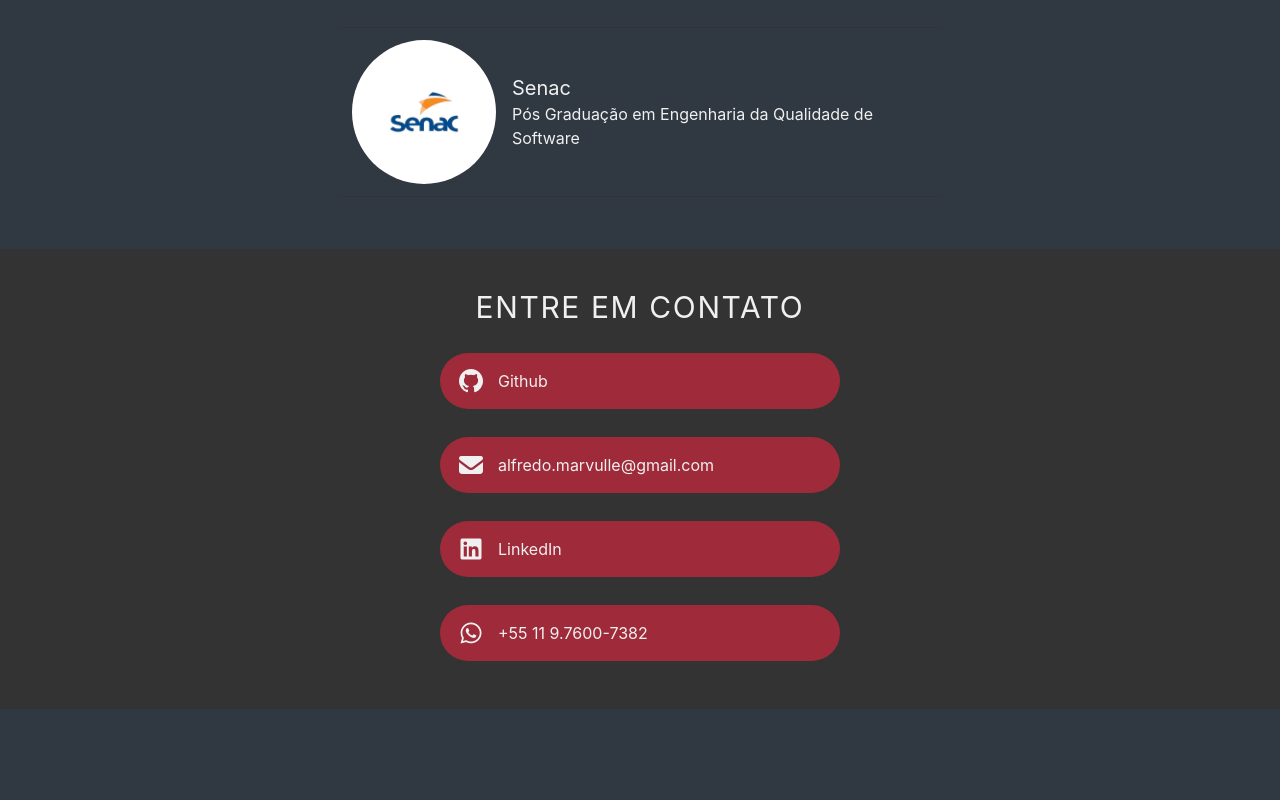
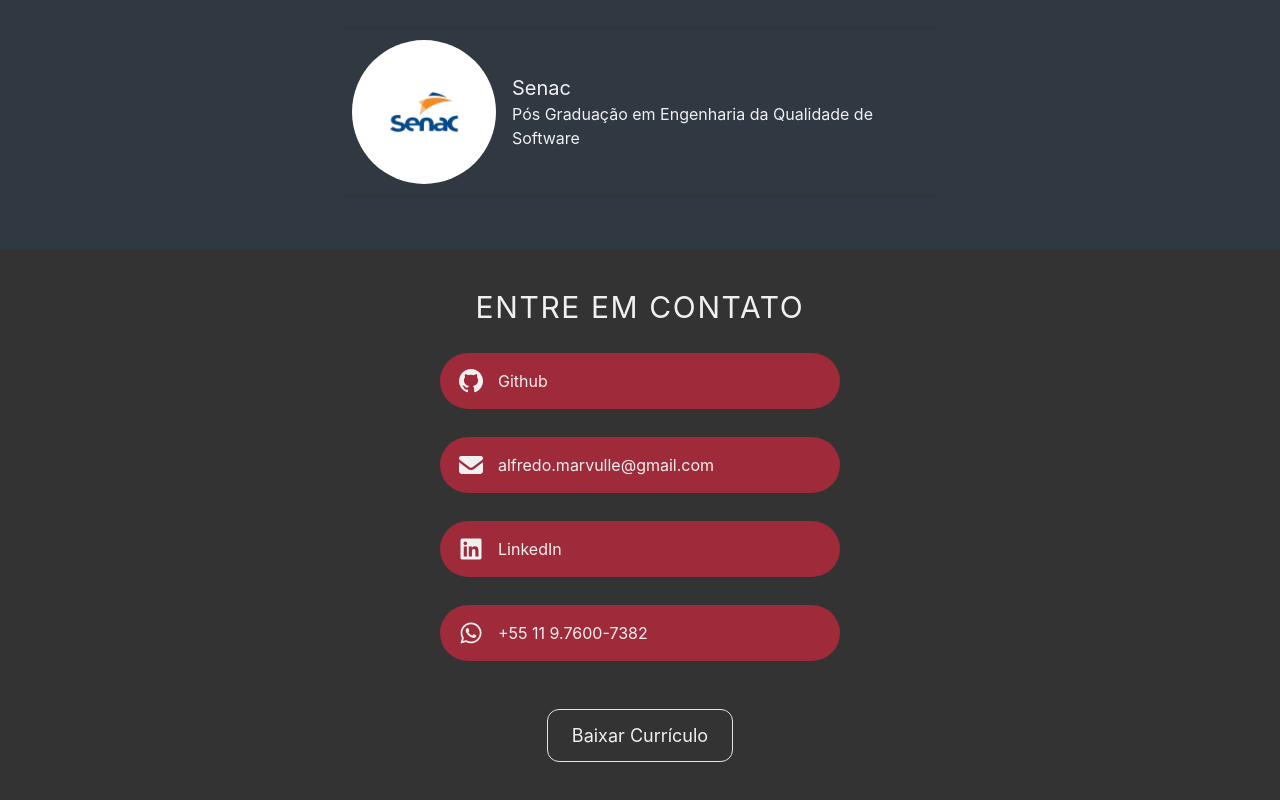
Before and after one commit to A-Marvulle/portfolio, a website built with Vite: page index.html in a window 1280 px wide. Shown: the part 3075-3875 px from the top of the page. Before the commit the page ends 3784 px from the top, so only its background shows below. Built offline with nearby package versions, Linux system fonts and the light colour scheme.

Commit message:
feat: add download cv button

```diff
--- a/index.html
+++ b/index.html
@@ -50,6 +50,10 @@
             <h2 class="title">Entre em contato</h2>
             <div id="infoId"></div>
         </section>
+        <div class="text-center py-5">
+            <a href="./public/cv-alfredo.pdf" class="button hover:cursor-pointer" title="Baixar Currículo"
+                target="_blank" rel="noopener noreferrer">Baixar Currículo</a>
+        </div>
     </footer>
     <script type="module" src="/src/main.js"></script>
 </body>
```
Also changed, not shown: 1 other file.
